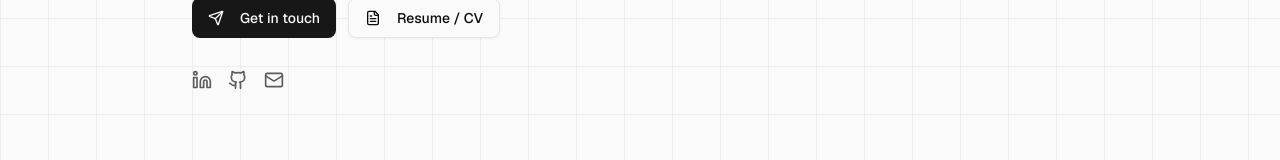
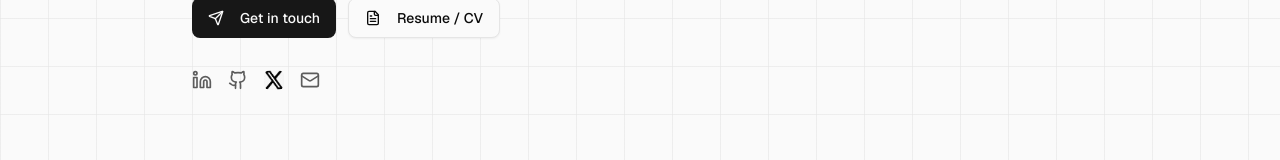
Before and after one commit to Vasantjv-2005/Vasant-Jevengekar-portfolio-New, a Next.js app: page / in a window 1280 px wide. Shown: the part 558-718 px from the top of the page. Built offline with nearby package versions, Linux system fonts and the light colour scheme.

Commit message:
added social media twitter(x) icon

```diff
--- a/app/page.tsx
+++ b/app/page.tsx
@@ -69,6 +69,10 @@ export default function Portfolio() {
             <Link href="https://github.com/Vasantjv-2005" target="_blank" rel="noopener noreferrer" className="text-muted-foreground hover:text-foreground transition-colors">
               <Github className="size-5" />
               <span className="sr-only">GitHub</span>
+            </Link>
+            <Link href="https://x.com/VasantJeve78956" target="_blank" rel="noopener noreferrer" className="text-muted-foreground hover:text-foreground transition-colors">
+              <Image src="/images/x.png" alt="X" width={20} height={20} className="rounded-sm object-contain" />
+              <span className="sr-only">X</span>
             </Link>
             <Link href="mailto:vasantjv2005@gmail.com" className="text-muted-foreground hover:text-foreground transition-colors">
               <Mail className="size-5" />
```
Also changed, not shown: public/images/x.png (added).
